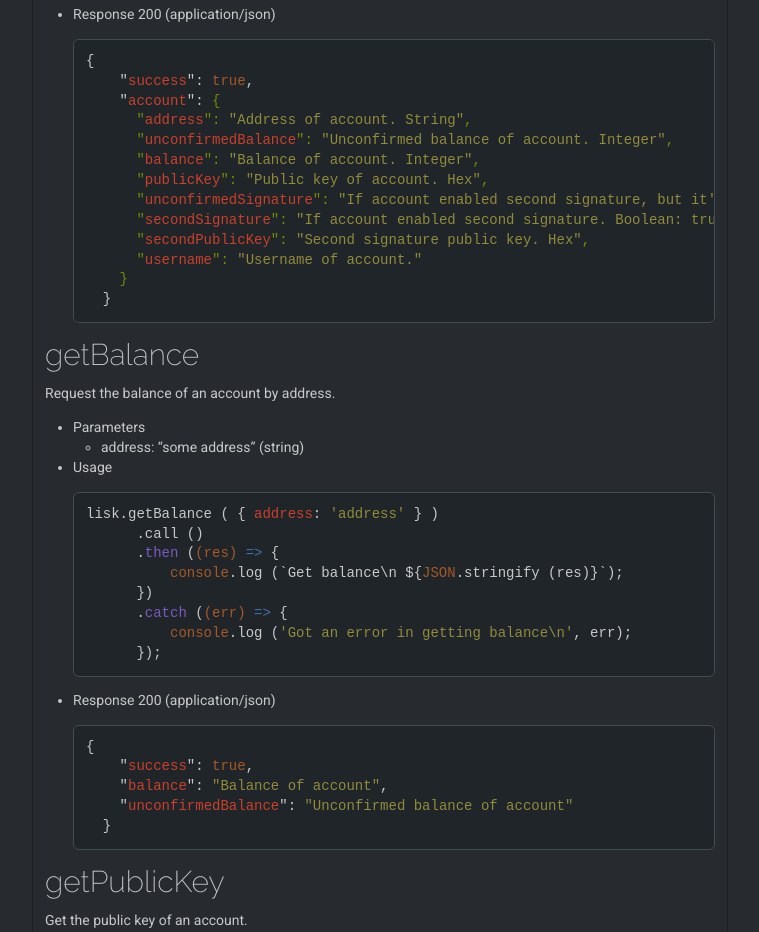
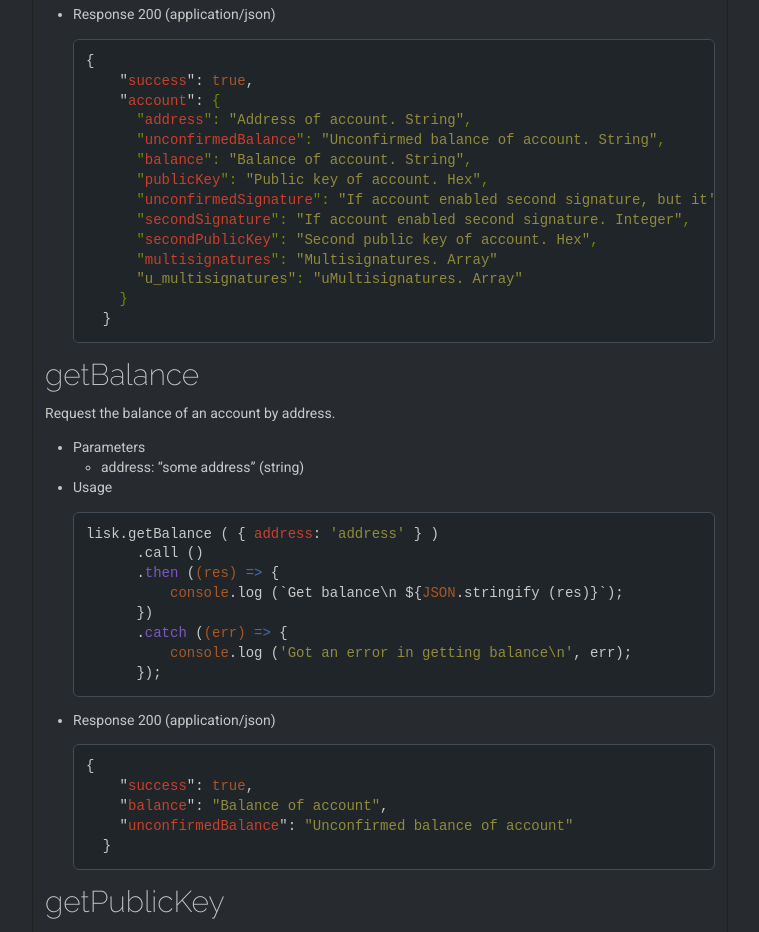
Before and after one commit to dakk/liskapi, a website: page docs/index.html in a window 1280 px wide. Shown: the part 1380-2312 px from the top of the page, without its empty margins (382-1141 px from the left). Drawn offline with Linux system fonts and the light colour scheme.

Commit message:
account section - post and put tests - fix docu

```diff
--- a/docs/index.html
+++ b/docs/index.html
@@ -56,13 +56,14 @@
     "<span class="hljs-attribute">success</span>": <span class="hljs-value"><span class="hljs-literal">true</span></span>,
     "<span class="hljs-attribute">account</span>": <span class="hljs-value">{
       "<span class="hljs-attribute">address</span>": <span class="hljs-value"><span class="hljs-string">"Address of account. String"</span></span>,
-      "<span class="hljs-attribute">unconfirmedBalance</span>": <span class="hljs-value"><span class="hljs-string">"Unconfirmed balance of account. Integer"</span></span>,
-      "<span class="hljs-attribute">balance</span>": <span class="hljs-value"><span class="hljs-string">"Balance of account. Integer"</span></span>,
+      "<span class="hljs-attribute">unconfirmedBalance</span>": <span class="hljs-value"><span class="hljs-string">"Unconfirmed balance of account. String"</span></span>,
+      "<span class="hljs-attribute">balance</span>": <span class="hljs-value"><span class="hljs-string">"Balance of account. String"</span></span>,
       "<span class="hljs-attribute">publicKey</span>": <span class="hljs-value"><span class="hljs-string">"Public key of account. Hex"</span></span>,
-      "<span class="hljs-attribute">unconfirmedSignature</span>": <span class="hljs-value"><span class="hljs-string">"If account enabled second signature, but it's still not confirmed. Boolean: true or false"</span></span>,
-      "<span class="hljs-attribute">secondSignature</span>": <span class="hljs-value"><span class="hljs-string">"If account enabled second signature. Boolean: true or false"</span></span>,
-      "<span class="hljs-attribute">secondPublicKey</span>": <span class="hljs-value"><span class="hljs-string">"Second signature public key. Hex"</span></span>,
-      "<span class="hljs-attribute">username</span>": <span class="hljs-value"><span class="hljs-string">"Username of account."</span>
+      "<span class="hljs-attribute">unconfirmedSignature</span>": <span class="hljs-value"><span class="hljs-string">"If account enabled second signature, but it's still not confirmed. Integer"</span></span>,
+      "<span class="hljs-attribute">secondSignature</span>": <span class="hljs-value"><span class="hljs-string">"If account enabled second signature. Integer"</span></span>,
+      "<span class="hljs-attribute">secondPublicKey</span>": <span class="hljs-value"><span class="hljs-string">"Second public key of account. Hex"</span></span>,
+      "<span class="hljs-attribute">multisignatures</span>": <span class="hljs-value"><span class="hljs-string">"Multisignatures. Array"</span>
+      <span class="hljs-string">"u_multisignatures"</span>: <span class="hljs-string">"uMultisignatures. Array"</span>
     </span>}
   </span>}</code></pre>
 </li>
```
Also changed, not shown: test/accounts.js (+47 -0 lines), 1 other file.
